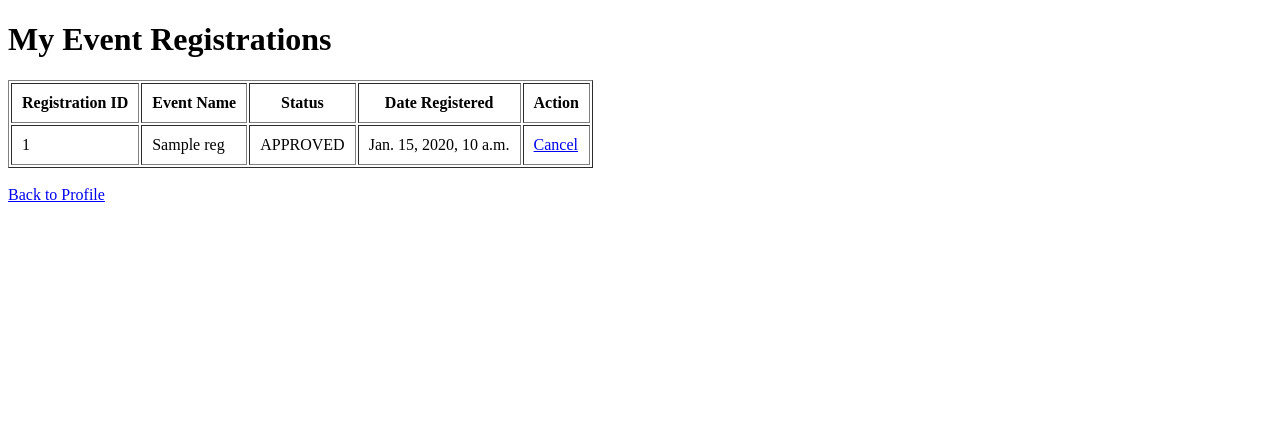
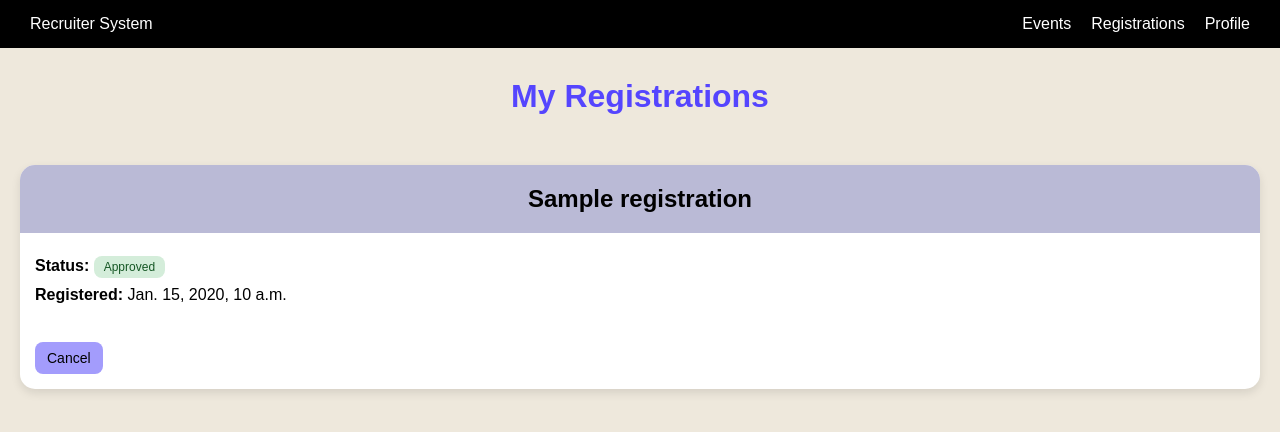
Before and after one commit to nancydej/RecruiterSystem, a Django app: template templates/registrations/my_registrations.html in a window 1280 px wide. Shown: the top 432 px of the page. Run offline with Django 5.2, Linux system fonts and the light colour scheme; the template is opened without the code that fills it: most values are stand-ins (such as "Sample title", 1, 10 or a date in 2020).

Commit message:
updating registrations html + css

```diff
--- /dev/null
+++ b/static/registrations.css
@@ -0,0 +1,165 @@
+/* =========================
+   BACKGROUND (match home)
+========================= */
+
+body {
+    margin: 0;
+    font-family: Arial, sans-serif;
+    background: #EEE8DC;
+}
+
+/* =========================
+   NAVBAR (same as home)
+========================= */
+
+.navbar {
+    background: #000;
+    color: white;
+    display: flex;
+    justify-content: space-between;
+    padding: 15px 30px;
+}
+
+.nav-links {
+    list-style: none;
+    display: flex;
+    gap: 20px;
+    margin: 0;
+    padding: 0;
+}
+
+.nav-links a {
+    color: white;
+    text-decoration: none;
+}
+
+.nav-links a:hover {
+    color: #A39CFC;
+}
+
+/* =========================
+   PAGE TITLE (match accent)
+========================= */
+
+.page-title {
+    text-align: center;
+    margin: 30px 0;
+}
+
+.page-title h1 {
+    color: #5545FE;
+}
+
+/* =========================
+   REGISTRATION GRID
+========================= */
+
+.registration-container {
+    display: grid;
+    grid-template-columns: repeat(auto-fit, minmax(280px, 1fr));
+    gap: 20px;
+    padding: 20px;
+}
+
+/* =========================
+   CARD (mirrors event-card style)
+========================= */
+
+.registration-card {
+    background: white;
+    border-radius: 15px;
+    overflow: hidden;
+    box-shadow: 0 4px 10px rgba(0,0,0,0.1);
+}
+
+/* HEADER (like event-banner) */
+
+.registration-banner {
+    background: #BABAD6;
+    padding: 20px;
+    text-align: center;
+}
+
+.registration-banner h2 {
+    margin: 0;
+    color: #000;
+}
+
+/* INFO SECTION */
+
+.registration-info {
+    padding: 15px;
+}
+
+.registration-info p {
+    margin: 8px 0;
+}
+
+.registration-info .desc {
+    color: #555;
+}
+
+/* =========================
+   STATUS BADGES
+========================= */
+
+.status {
+    padding: 4px 10px;
+    border-radius: 8px;
+    font-size: 12px;
+    display: inline-block;
+}
+
+.status.approved {
+    background: #d4edda;
+    color: #155724;
+}
+
+.status.pending {
+    background: #fff3cd;
+    color: #856404;
+}
+
+.status.cancelled {
+    background: #f8d7da;
+    color: #721c24;
+}
+
+/* =========================
+   ACTIONS (same layout as home buttons)
+========================= */
+
+.registration-actions {
+    display: flex;
+    justify-content: space-between;
+    padding: 15px;
+}
+
+.btn {
+    padding: 8px 12px;
+    border-radius: 8px;
+    text-decoration: none;
+    font-size: 14px;
+}
+
+/* cancel button matches your "edit" style tone */
+.cancel {
+    background: #A39CFC;
+    color: black;
+}
+
+.cancel:hover {
+    opacity: 0.85;
+}
+
+/* =========================
+   EMPTY STATE
+========================= */
+
+.empty-state {
+    background: white;
+    margin: 20px;
+    padding: 24px;
+    border-radius: 15px;
+    text-align: center;
+}
--- a/templates/registrations/my_registrations.html
+++ b/templates/registrations/my_registrations.html
@@ -1,51 +1,84 @@
-<!-- ++++++++++++++++++++++++++++++++++++++++++++ -->
-<!--              REGISTRATIONS PAGE              -->
-<!-- ++++++++++++++++++++++++++++++++++++++++++++ -->
-
+{% load static %}
 <!DOCTYPE html>
 <html lang="en">
 <head>
     <meta charset="UTF-8">
-    <title>Registrations</title>
+    <title>My Registrations</title>
+
+    <link rel="stylesheet" href="{% static 'registrations.css' %}">
 </head>
+
 <body>
-<!-- +++++++++++++++ HEADER +++++++++++++++ -->
-<h1>My Event Registrations</h1>
 
-<!-- +++++++++++++++ TABLE START +++++++++++++++ -->
-<table border="1" cellpadding="10">
+<!-- NAVBAR -->
+<nav class="navbar">
+    <div class="logo">Recruiter System</div>
 
-    <tr>
-        <th>Registration ID</th>
-        <th>Event Name</th>
-        <th>Status</th>
-        <th>Date Registered</th>
-        <th>Action</th>
-    </tr>
+    <ul class="nav-links">
+        <li><a href="/home/">Events</a></li>
+        <li><a href="/my_registrations/">Registrations</a></li>
+        <li><a href="/profile/">Profile</a></li>
+    </ul>
+</nav>
 
-    <!-- +++++++++++++++ DATA LOOP +++++++++++++++ -->
-    {% for reg in registrations %}
+<!-- PAGE TITLE -->
+<div class="page-title">
+    <h1>My Registrations</h1>
+</div>
 
-    <tr>
-        <td>{{ reg.registration_id }}</td>
-        <td>{{ reg.event_name }}</td>
-        <td>{{ reg.status }}</td>
-        <td>{{ reg.registration_datetime }}</td>
+<!-- CONTENT -->
+<section>
 
-        <td>
-            <!-- Cancel button -->
-            <a href="/cancel/{{ reg.registration_id }}/">
-                Cancel
-            </a>
-        </td>
-    </tr>
+    {% if registrations %}
 
-    {% endfor %}
+        <div class="registration-container">
 
-</table>
+            {% for r in registrations %}
+            <div class="registration-card">
 
-<!-- +++++++++++++++ BACK BUTTON +++++++++++++++ -->
-<br>
-<a href="/profile/">Back to Profile</a>
+                <div class="registration-banner">
+                    <h2>{{ r.event_name }}</h2>
+                </div>
+
+                <div class="registration-info">
+                    <p>
+                        <strong>Status:</strong>
+
+                        {% if r.status == "APPROVED" %}
+                            <span class="status approved">Approved</span>
+                        {% elif r.status == "PENDING" %}
+                            <span class="status pending">Pending</span>
+                        {% else %}
+                            <span class="status cancelled">{{ r.status }}</span>
+                        {% endif %}
+                    </p>
+
+                    <p><strong>Registered:</strong> {{ r.registration_datetime }}</p>
+                </div>
+
+                <div class="registration-actions">
+                    {% if r.status != "CANCELLED_NO_REFUND" %}
+                        <a href="/cancel/{{ r.registration_id }}/" class="btn cancel">
+                            Cancel
+                        </a>
+                    {% endif %}
+                </div>
+
+            </div>
+            {% endfor %}
+
+        </div>
+
+    {% else %}
+
+        <div class="empty-state">
+            <h3>No registrations yet</h3>
+            <p>Go register for an event to see them here.</p>
+        </div>
+
+    {% endif %}
+
+</section>
+
 </body>
 </html>
```
